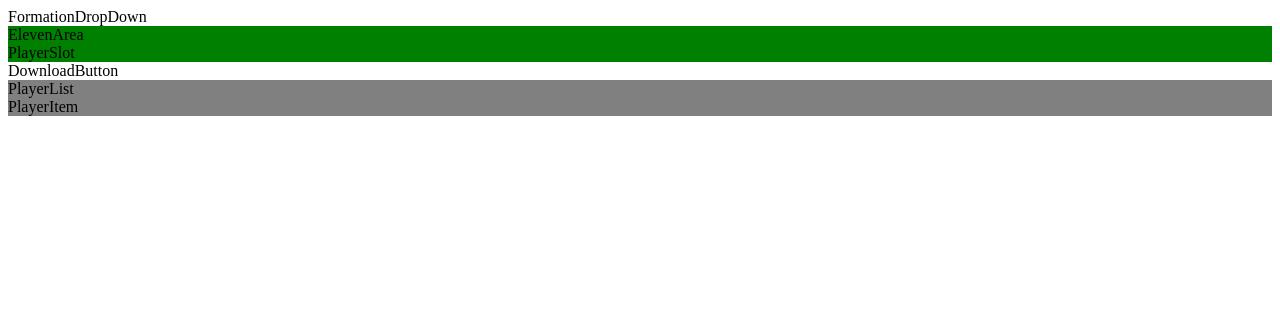
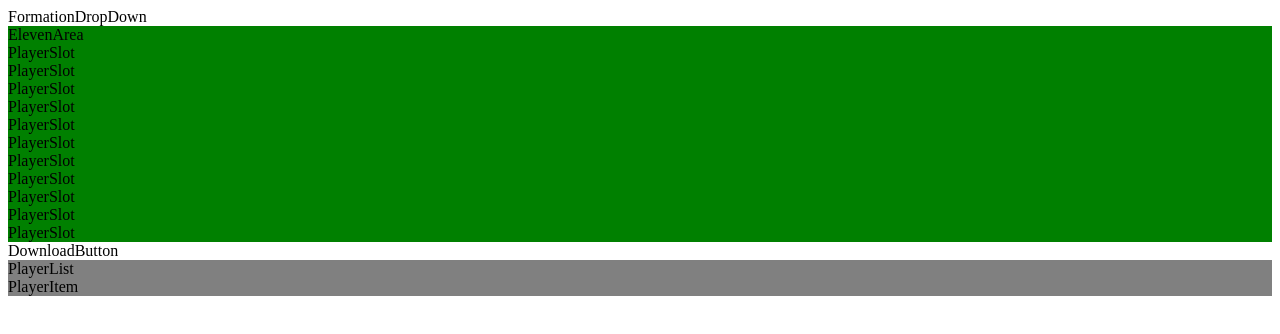
Before and after one commit to t-mine/react-eleven-maker, a React (Vite) app: page / in a window 1280 px wide. Shown: the top 334 px of the page. Built offline with nearby package versions, Linux system fonts and the light colour scheme.

Commit message:
ElevenAreaに11人分のPlayerSlotを表示

```diff
--- a/src/App.tsx
+++ b/src/App.tsx
@@ -9,7 +9,24 @@ import type { Formation } from './types/formation'
 
 function App() {
 
-  const formations : Formation[] = [];
+  const formations : Formation[] = [
+    {
+      name: "4-4-2",
+      positions: [
+        {id: 1, x: 10, y: 10,},
+        {id: 2, x: 10, y: 10,},
+        {id: 3, x: 10, y: 10,},
+        {id: 4, x: 10, y: 10,},
+        {id: 5, x: 10, y: 10,},
+        {id: 6, x: 10, y: 10,},
+        {id: 7, x: 10, y: 10,},
+        {id: 8, x: 10, y: 10,},
+        {id: 9, x: 10, y: 10,},
+        {id: 10, x: 10, y: 10,},
+        {id: 11, x: 10, y: 10,},
+      ],
+    }
+  ];
 
   const [eleven, setEleven] = useState<Eleven>({
     formation: formations[0],
@@ -19,7 +36,7 @@ function App() {
   return (
     <>
       <FormationDropDown/>
-      <ElevenArea/>
+      <ElevenArea eleven={eleven}/>
       <DownloadButton/>
       <PlayerList/>
     </>
--- a/src/components/ElevenArea.tsx
+++ b/src/components/ElevenArea.tsx
@@ -11,7 +11,9 @@ function ElevenArea({ eleven }: Props) {
     <>
         <div style={{ backgroundColor: "green" }}>
             <div>ElevenArea</div>
-            <PlayerSlot/>
+            {
+                eleven.formation.positions.map(position => <PlayerSlot key={position.id}/>)
+            }
         </div>
     </>
     )
--- a/src/types/position.ts
+++ b/src/types/position.ts
@@ -1,5 +1,9 @@
 export type Position = {
-    id: number, // 1～11
+    id: PositionId,
     x: number,
     y: number,
 }
+
+type PositionId =
+    | 1 | 2 | 3 | 4 | 5 | 6
+    | 7 | 8 | 9 | 10 | 11;
```
